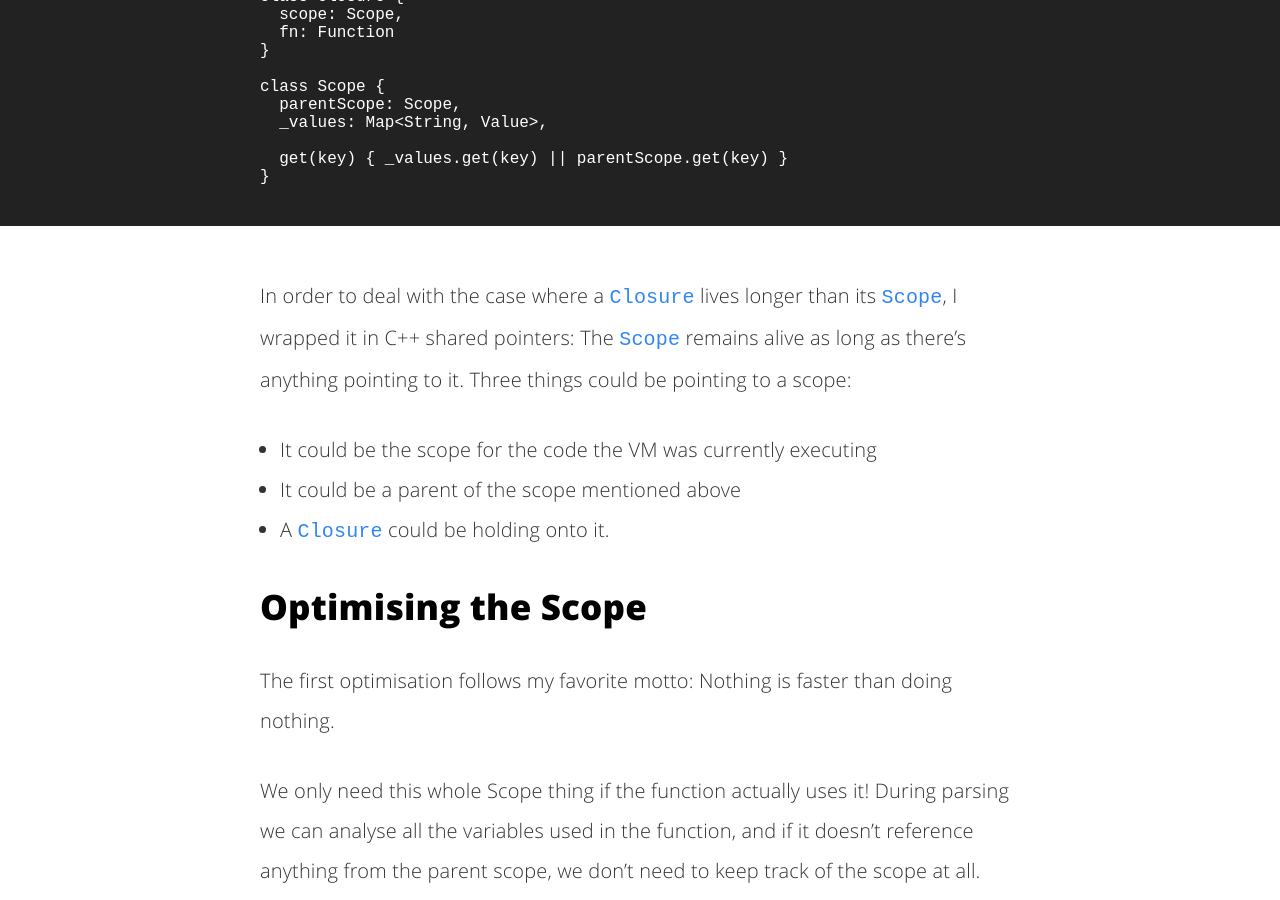
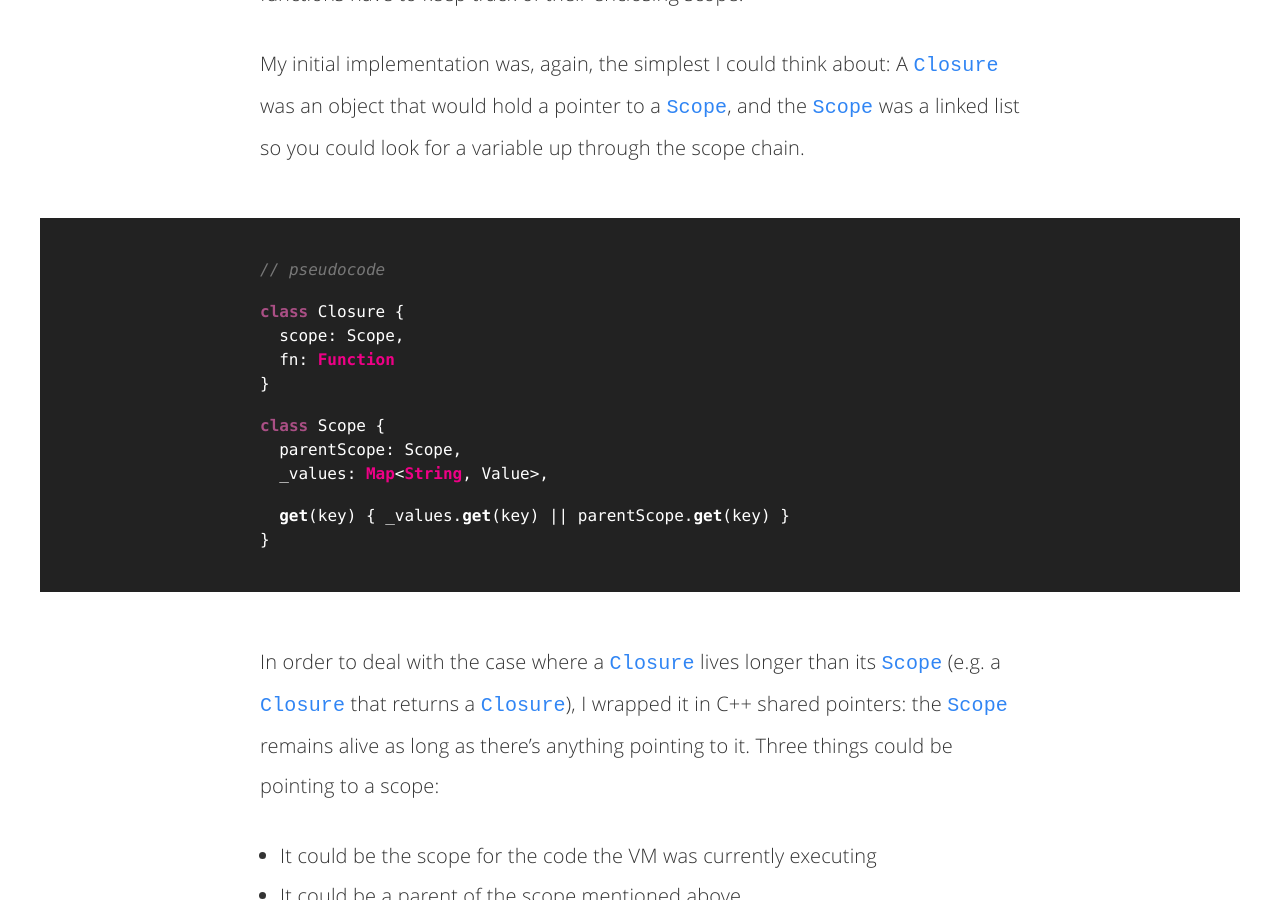
Before and after one commit to KyleAMathews/blog-2, a Jekyll site: the page built from _posts/2016-09-29-optimisations-in-verve.md, in a window 1280 px wide and 900 px high, scrolled down 4956 px. Built offline with Jekyll 4.4.1, drawn with Linux system fonts in a browser that asks for light colours; comment, search, counter and statistics services are not loaded; some of the changed text lies outside the part shown.

Commit message:
Update `Optimisations in Verve` post

````diff
--- a/_posts/2016-09-29-optimisations-in-verve.md
+++ b/_posts/2016-09-29-optimisations-in-verve.md
@@ -37,7 +37,15 @@
 
 And that would be my next milestone: beat JSC on `fib(40)`. I know, it's meaningless, and please, **I'm not saying my dummy VM is faster than ANY real VM**, but still, seemed like a fun goal.
 
-At first, I admit I thought it wouldn't be too hard: JSC is a full-featured VM, but it has to do way more stuff than my VM:
+{% highlight rust %}
+// the Fibonacci implementation
+fn fib(n: int) -> int {
+  if (n < 2) n
+  else fib(n-1) + fib(n-2)
+}
+{% endhighlight %}
+
+At first, I admit I thought it wouldn't be too hard: JSC is a full-featured VM, but it has to do way more stuff than my rather simplistic VM:
 
 * First of all: I wasn't considering the JIT, only interpreter vs interpreter.
 * JavaScript is not a simple language to parse, I only had my lisp-like dummy language.
@@ -49,7 +57,7 @@
 
 And how fast was it? I couldn't even know, it took so long that I never saw it finish (definitely over 30min).
 
-Damn, it was **at least** 15x slower than [my x86 emulator][x86-emulator], written in JavaScript itself!
+Damn, it was **at least 15x** slower than [my x86 emulator][x86-emulator], written in JavaScript itself!
 
 ## Optimisations
 
@@ -92,7 +100,9 @@
 
 My initial implementation was, again, the simplest I could think about: A `Closure` was an object that would hold a pointer to a `Scope`, and the `Scope` was a linked list so you could look for a variable up through the scope chain.
 
-```
+{% highlight javascript %}
+// pseudocode
+
 class Closure {
   scope: Scope,
   fn: Function
@@ -104,9 +114,9 @@
 
   get(key) { _values.get(key) || parentScope.get(key) }
 }
-```
+{% endhighlight %}
 
-In order to deal with the case where a `Closure` lives longer than its `Scope`, I wrapped it in C++ shared pointers: The `Scope` remains alive as long as there's anything pointing to it. Three things could be pointing to a scope:
+In order to deal with the case where a `Closure` lives longer than its `Scope` (e.g. a `Closure` that returns a `Closure`), I wrapped it in C++ shared pointers: the `Scope` remains alive as long as there's anything pointing to it. Three things could be pointing to a scope:
 
 * It could be the scope for the code the VM was currently executing
 * It could be a parent of the scope mentioned above
````
Also changed, not shown: other parts of _posts/2016-09-29-optimisations-in-verve.md (+5 -5 lines).
